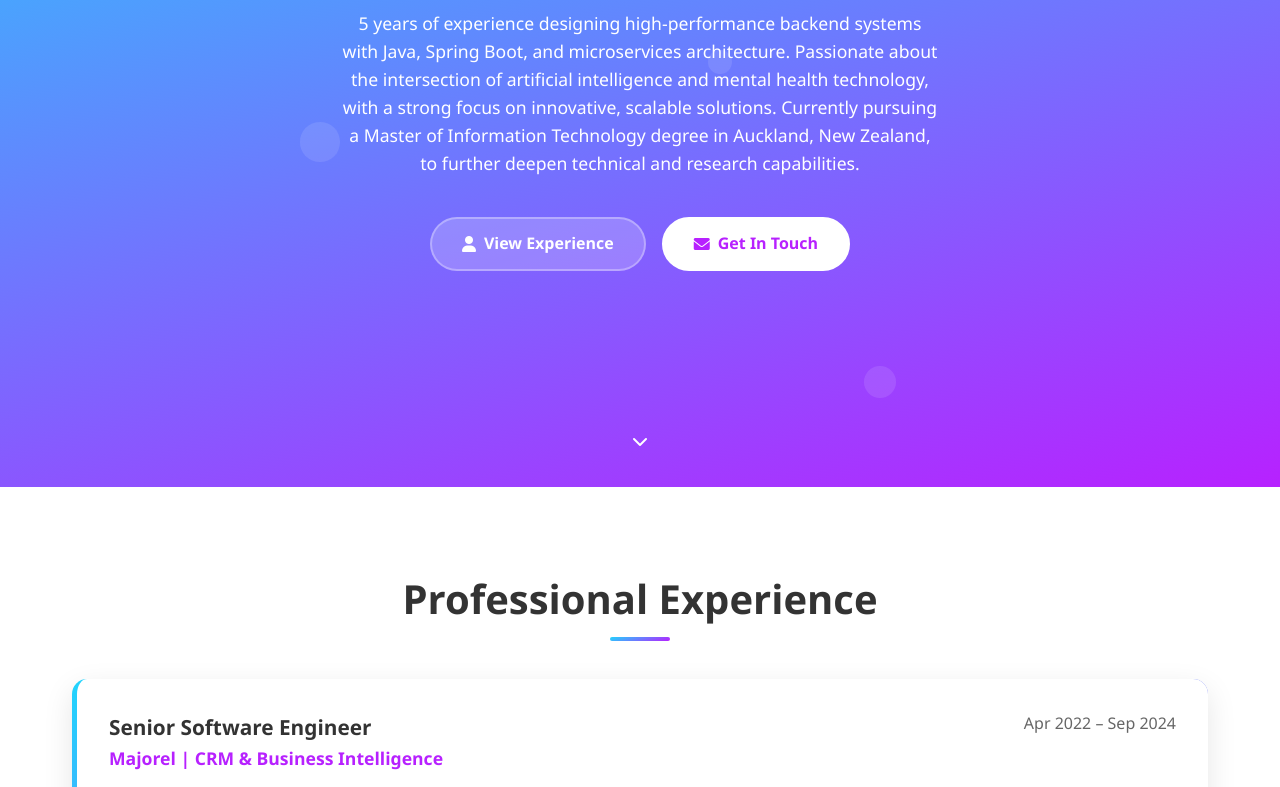
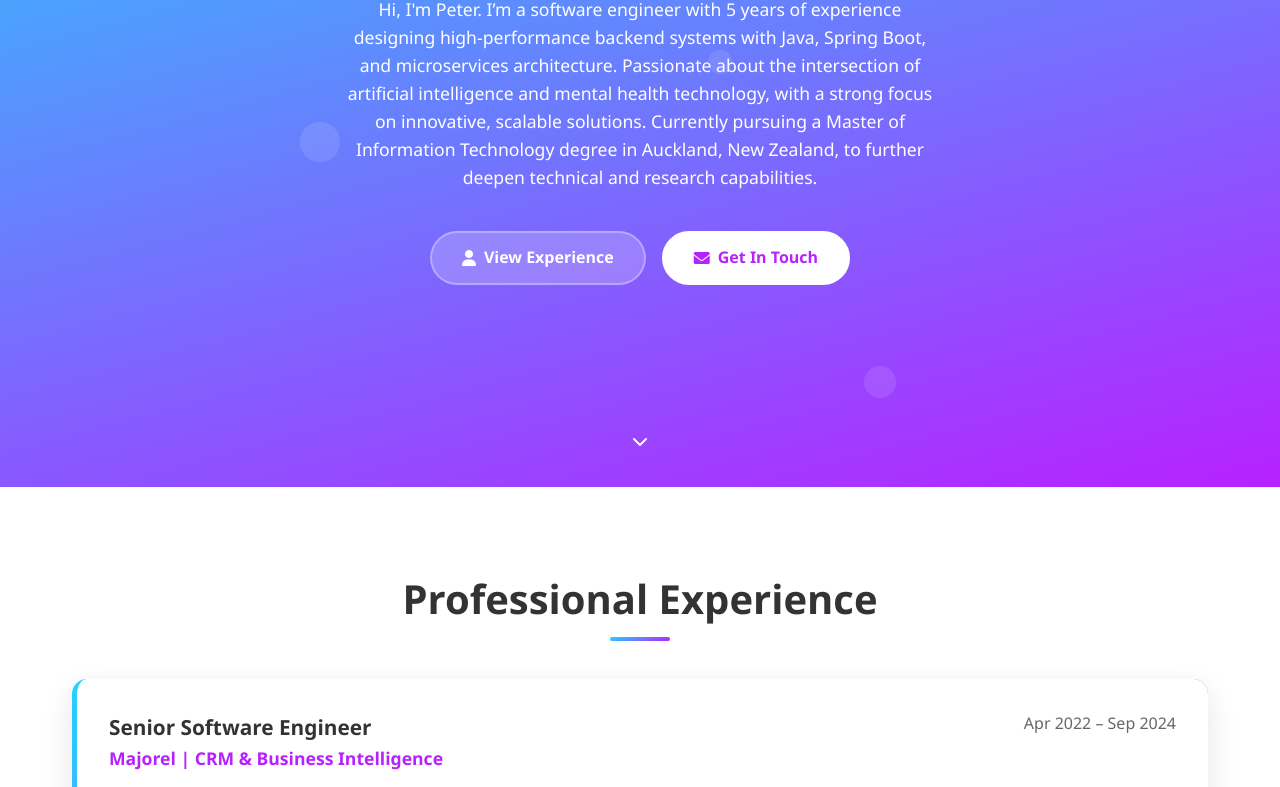
Before and after one commit to peterhonne/peterhonne.github.io, a plain HTML site: page index.html in a window 1280 px wide. Shown: the part 313-1100 px from the top of the page. Drawn offline with Linux system fonts and the light colour scheme.

Commit message:
Update index.html

```diff
--- a/index.html
+++ b/index.html
@@ -3,7 +3,7 @@
 <head>
     <meta charset="UTF-8">
     <meta name="viewport" content="width=device-width, initial-scale=1.0">
-    <title>Java Backend Engineer | AI & Healthcare Solutions</title>
+    <title>Peter's Portfolio | Java Backend Engineer</title>
     <link rel="icon" href="favicon.png" type="image/png" />
     <link href="https://cdnjs.cloudflare.com/ajax/libs/font-awesome/6.0.0/css/all.min.css" rel="stylesheet">
     <style>
@@ -431,7 +431,7 @@
         <div class="hero-content">
             <h1 class="hero-title">Java Backend Engineer</h1>
             <p class="hero-description">
-                5 years of experience designing high-performance backend systems with Java, Spring Boot, and microservices architecture.
+                Hi, I'm Peter. I’m a software engineer with 5 years of experience designing high-performance backend systems with Java, Spring Boot, and microservices architecture.
                 Passionate about the intersection of artificial intelligence and mental health technology, with a strong focus on innovative, scalable solutions.
                 Currently pursuing a Master of Information Technology degree in Auckland, New Zealand, to further deepen technical and research capabilities.
             </p>
```
